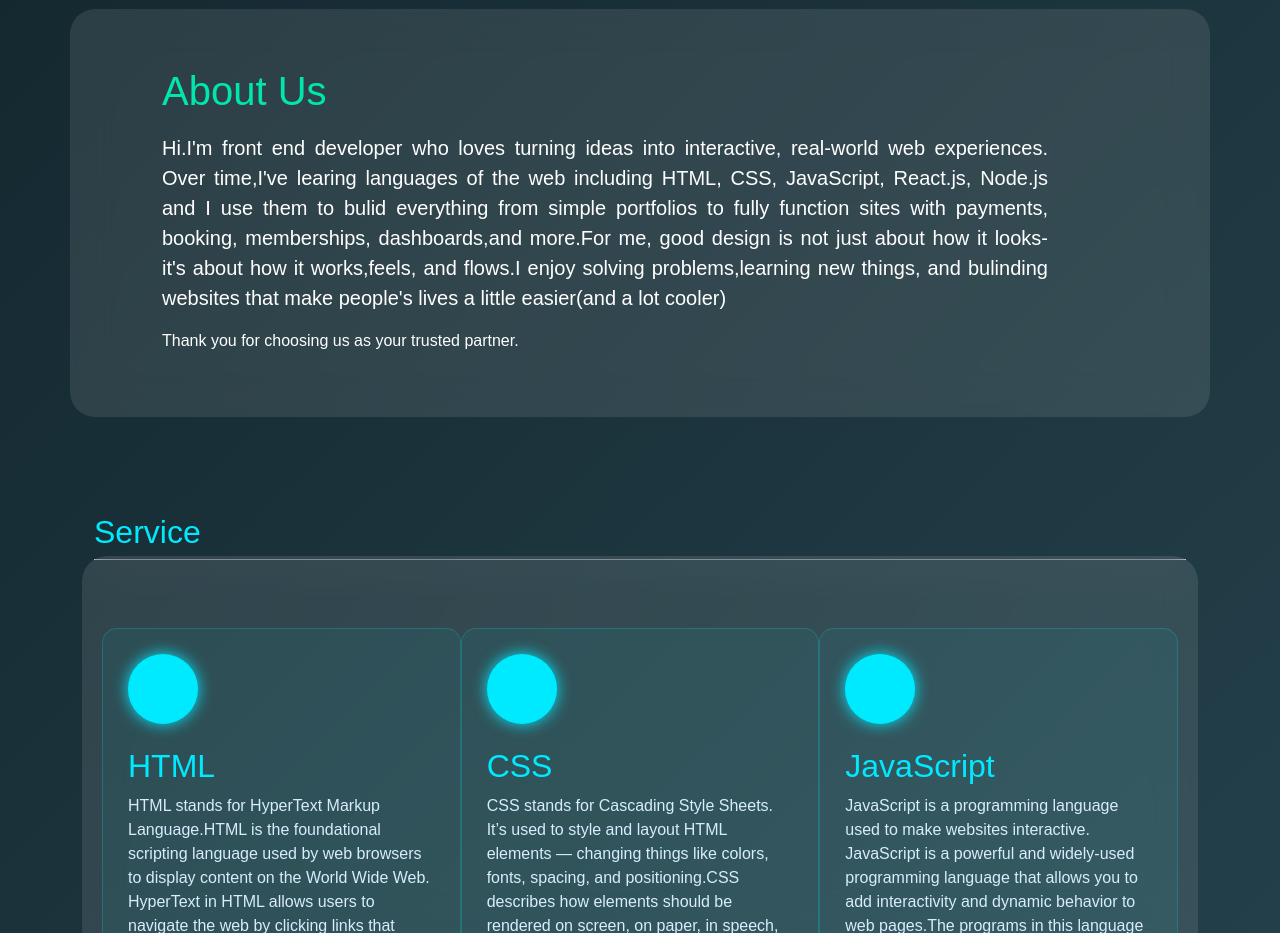
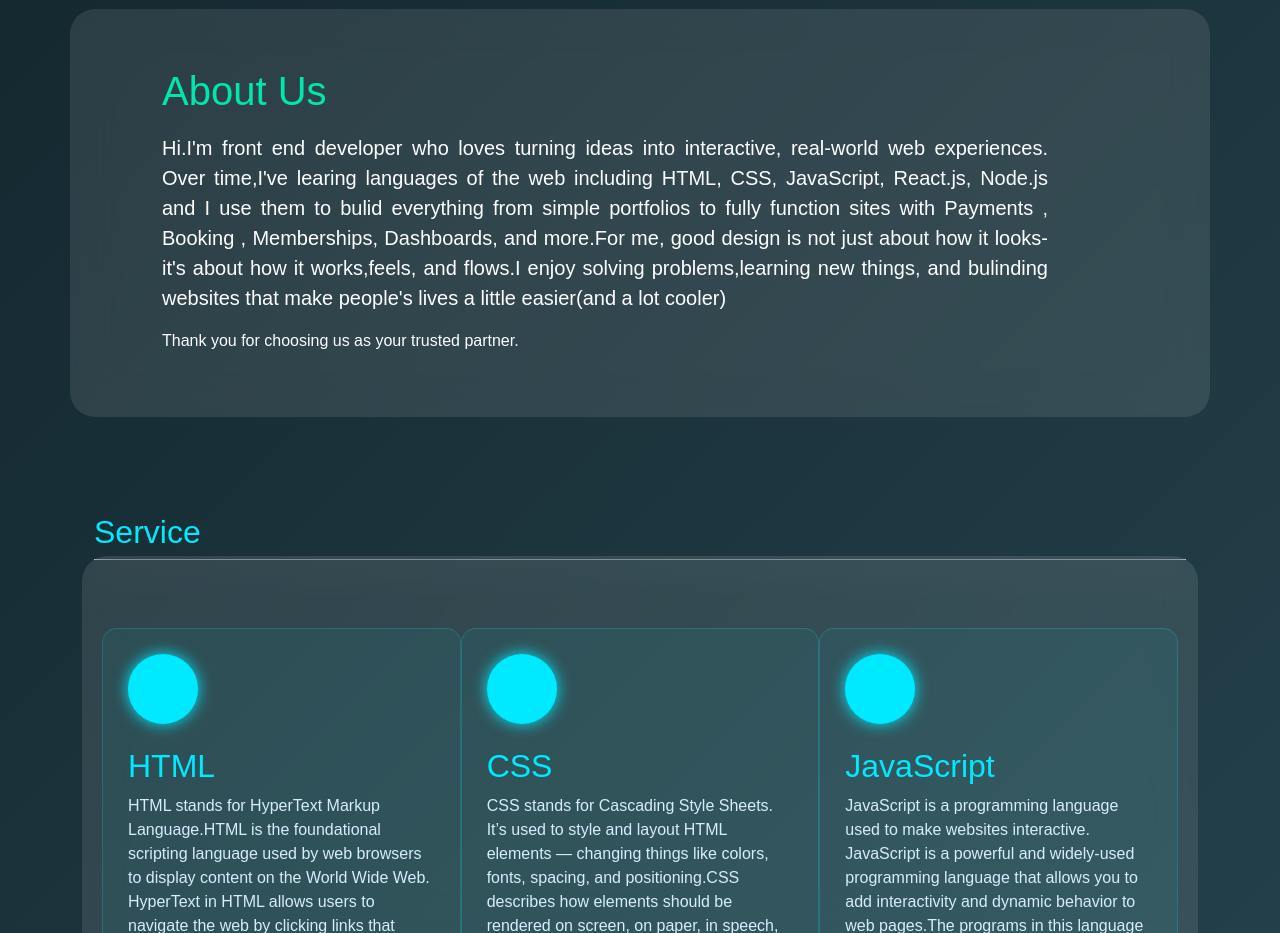
Before and after one commit to ammarsiraj89-lang/my--file, a plain HTML site: page index.html in a window 1280 px wide. Shown: the part 780-1713 px from the top of the page. Drawn offline with nearby package versions, Linux system fonts and the light colour scheme.

Commit message:
Update index.html

```diff
--- a/index.html
+++ b/index.html
@@ -400,7 +400,7 @@ section p {
         <div class="row py-lg-5">
           <div class="col-lg-6 col-md-8">
             <h1 class="fw-light">About Us</h1>
-            <p class="lead ">Hi.I'm front end developer who loves turning ideas into interactive, real-world web experiences. Over time,I've learing languages of the web including HTML, CSS, JavaScript, React.js, Node.js and I use them to bulid everything from simple portfolios to fully function sites with payments, booking, memberships, dashboards,and more.For me, good design is not just about how it looks- it's about how it works,feels, and flows.I enjoy solving problems,learning new things, and bulinding websites that make people's lives a little easier(and a lot cooler)</p>
+            <p class="lead ">Hi.I'm front end developer who loves turning ideas into interactive, real-world web experiences. Over time,I've learing languages of the web including HTML, CSS, JavaScript, React.js, Node.js and I use them to bulid everything from simple portfolios to fully function sites with Payments , Booking , Memberships, Dashboards, and more.For me, good design is not just about how it looks- it's about how it works,feels, and flows.I enjoy solving problems,learning new things, and bulinding websites that make people's lives a little easier(and a lot cooler)</p>
             <p>Thank you for choosing us as your trusted partner. </p>
           </div>
         </div>
```
